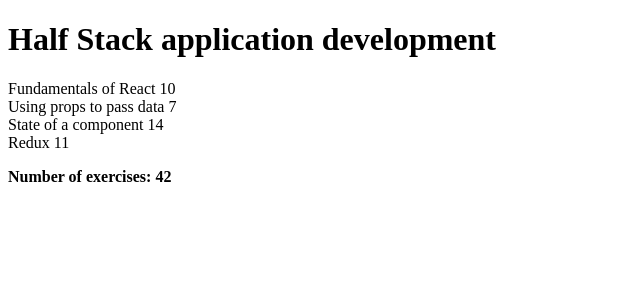
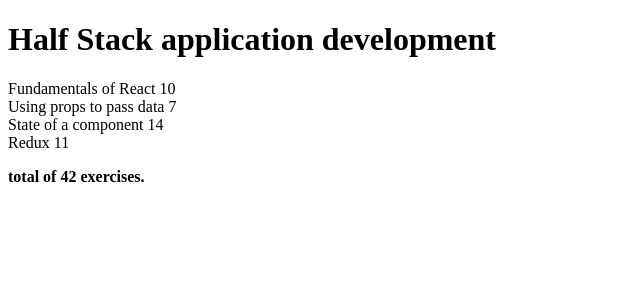
Before and after one commit to Chinmaya255696/full-stack-open-2023, a React (Vite) app in the folder part2/courseInfo/: page / in a window 1280 px wide. Shown: the top 300 px of the page, without its empty margins (0-640 px from the left). Built offline with nearby package versions, Linux system fonts and the light colour scheme.

Commit message:
completed 2.3*: Course information step8

```diff
--- a/part2/courseInfo/src/components/Total.jsx
+++ b/part2/courseInfo/src/components/Total.jsx
@@ -9,7 +9,7 @@
   );
   return (
     <div>
-      <p>Number of exercises: {totalExercises}</p>
+      <p>total of {totalExercises} exercises. </p>
     </div>
   );
 };
```
